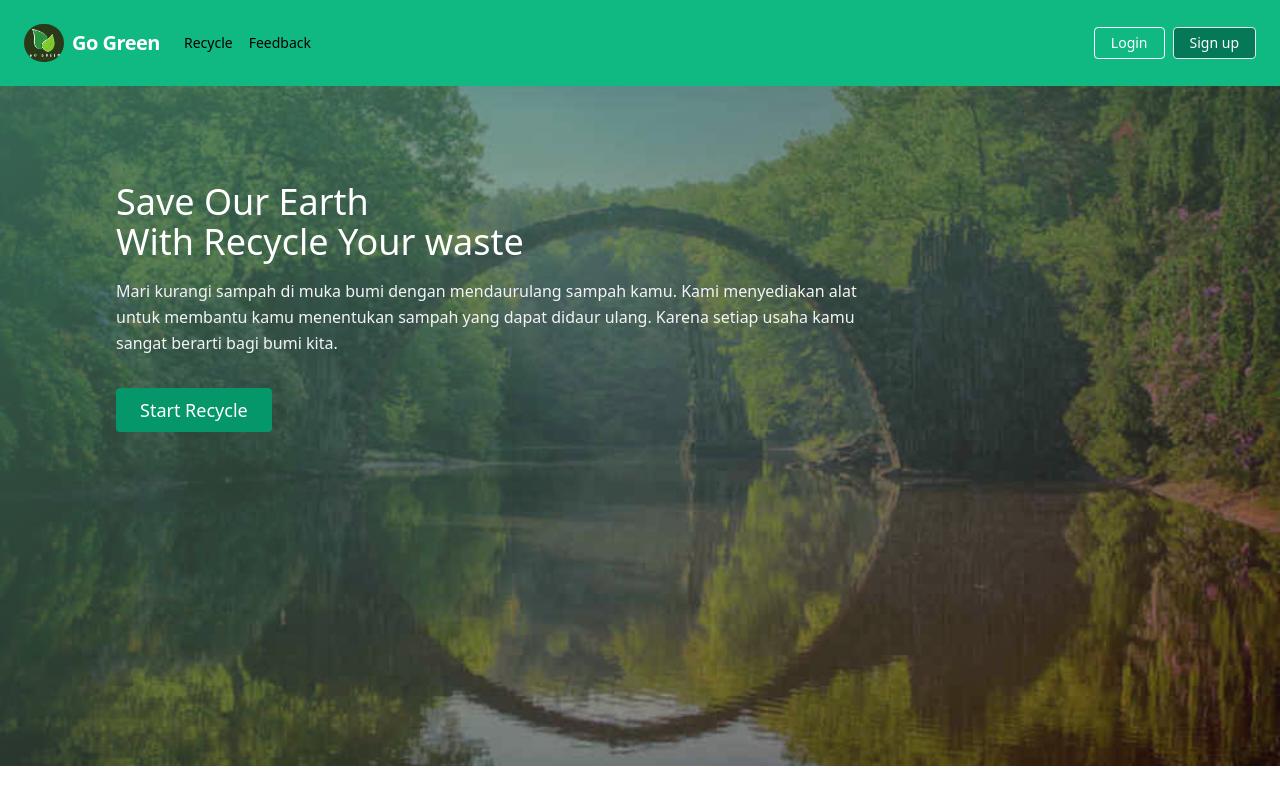
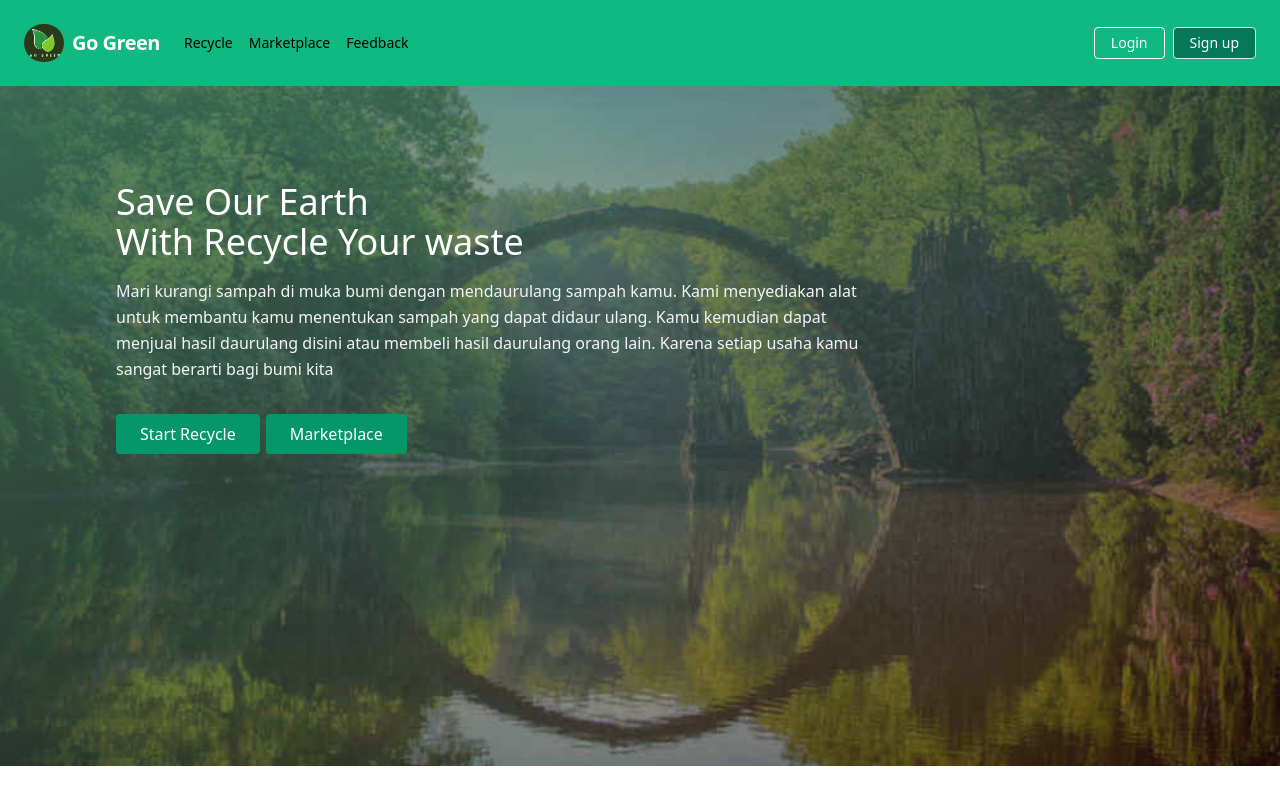
Before and after one commit to Dinel13/Go-green-projects, a React (Create React App) app: page / in a window 1280 px wide. Shown: the top 800 px of the page. Built offline with nearby package versions, Linux system fonts and the light colour scheme.

Commit message:
add new route to marketplace

```diff
--- a/src/App.js
+++ b/src/App.js
@@ -21,7 +21,7 @@ const ResetPassword = React.lazy(() => import("./pages/ResetPassword"));
 function App() {
   const token = useSelector((state) => state.auth.token);
   let routes;
-  if (token) {
+  if (!token) {
     routes = (
       <Switch>
         <Route path="/" exact>
@@ -39,6 +39,9 @@ function App() {
           <Redirect to="/" />
         </Route>
         <Route path="/recycle" exact>
+          <Recycle />
+        </Route>
+        <Route path="/marketplace" exact>
           <Recycle />
         </Route>
         <Route path="/reset-password/:token" exact>
@@ -72,6 +75,9 @@ function App() {
         <Route path="/recycle" exact>
           <Recycle />
         </Route>
+        <Route path="/marketplace" exact>
+          <Redirect to="/login" />
+        </Route>
         <Route path="/reset-password/:token" exact>
           <ResetPassword />
         </Route>
--- a/src/components/header/Header.js
+++ b/src/components/header/Header.js
@@ -53,6 +53,12 @@ export default function Header() {
             Recycle
           </Link>
           <Link
+            to="/marketplace"
+            className="block mt-4 lg:inline-block lg:mt-0 text-teal-lighter hover:text-white mr-4"
+          >
+            Marketplace
+          </Link>
+          <Link
             to="/feedback"
             className="block mt-4 lg:inline-block lg:mt-0 text-teal-lighter hover:text-white mr-4"
           >
--- a/src/components/hero/Hero.js
+++ b/src/components/hero/Hero.js
@@ -14,15 +14,22 @@ export default function Hero() {
           <p className="mb-8 leading-relaxed text-gray-100 md:w-3/4 lg:w-2/3">
             Mari kurangi sampah di muka bumi dengan mendaurulang sampah kamu.
             Kami menyediakan alat untuk membantu kamu menentukan sampah yang
-            dapat didaur ulang. Karena setiap usaha kamu sangat berarti bagi
-            bumi kita.
+            dapat didaur ulang. Kamu kemudian dapat menjual hasil daurulang
+            disini atau membeli hasil daurulang orang lain. Karena setiap usaha
+            kamu sangat berarti bagi bumi kita
           </p>
           <div className="flex justify-center">
             <Link
               to="/recycle"
-              className="inline-flex text-white bg-green-600 border-0 py-2 px-6 focus:outline-none hover:bg-green-700 rounded text-lg"
+              className="inline-flex text-white bg-green-600 border-0 py-2 px-6 focus:outline-none hover:bg-green-700 rounded text-md"
             >
               Start Recycle
+            </Link>
+            <Link
+              to="/marketplace"
+              className="inline-flex text-white bg-green-600 border-0 ml-1.5 py-2 px-6 focus:outline-none hover:bg-green-700 rounded text-md"
+            >
+              Marketplace
             </Link>
           </div>
         </div>
```
